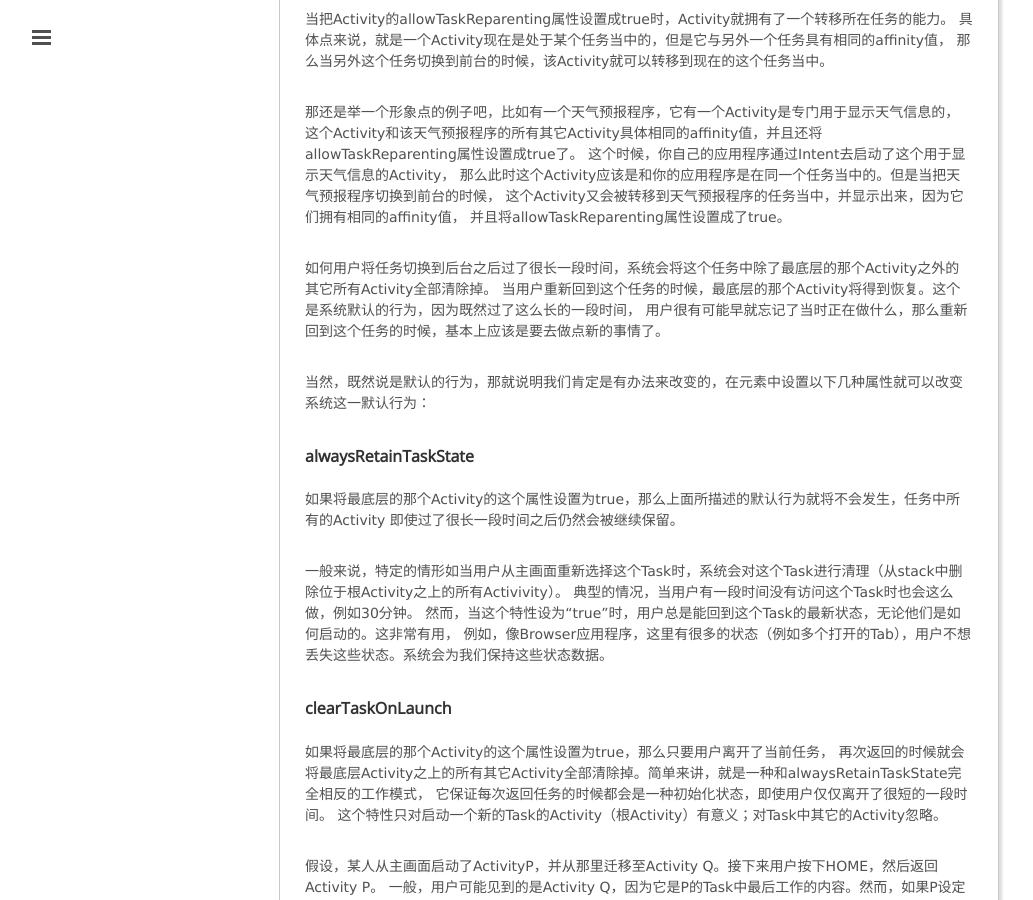
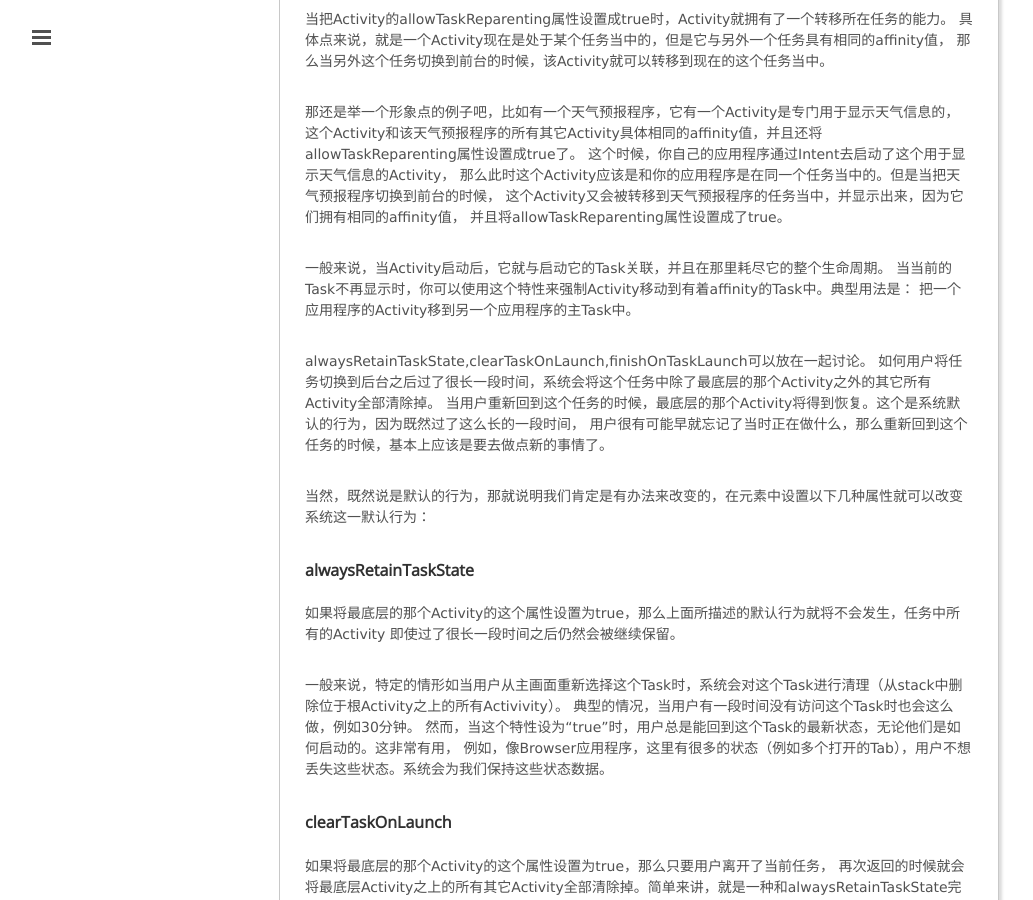
Before and after one commit to mxn21/mxn21.github.io, a Jekyll site: the page built from _posts/2015-8-1-Android堆栈分析.md, in a window 1280 px wide and 900 px high, scrolled down 6217 px. Shown: the whole window, without its empty margins (1-1034 px from the left). Built offline with Jekyll 4.4.1, drawn with Linux system fonts in a browser that asks for light colours; Markdown is read by kramdown in place of the engine named in the settings; comment, search, counter and statistics services are not loaded.

Commit message:
24324
32432423

```diff
--- a/_posts/2015-8-1-Android堆栈分析.md
+++ b/_posts/2015-8-1-Android堆栈分析.md
@@ -232,6 +232,11 @@
 这个Activity又会被转移到天气预报程序的任务当中，并显示出来，因为它们拥有相同的affinity值，
 并且将allowTaskReparenting属性设置成了true。
 
+一般来说，当Activity启动后，它就与启动它的Task关联，并且在那里耗尽它的整个生命周期。
+当当前的Task不再显示时，你可以使用这个特性来强制Activity移动到有着affinity的Task中。典型用法是：
+把一个应用程序的Activity移到另一个应用程序的主Task中。
+
+alwaysRetainTaskState,clearTaskOnLaunch,finishOnTaskLaunch可以放在一起讨论。
 如何用户将任务切换到后台之后过了很长一段时间，系统会将这个任务中除了最底层的那个Activity之外的其它所有Activity全部清除掉。
 当用户重新回到这个任务的时候，最底层的那个Activity将得到恢复。这个是系统默认的行为，因为既然过了这么长的一段时间，
 用户很有可能早就忘记了当时正在做什么，那么重新回到这个任务的时候，基本上应该是要去做点新的事情了。
```
